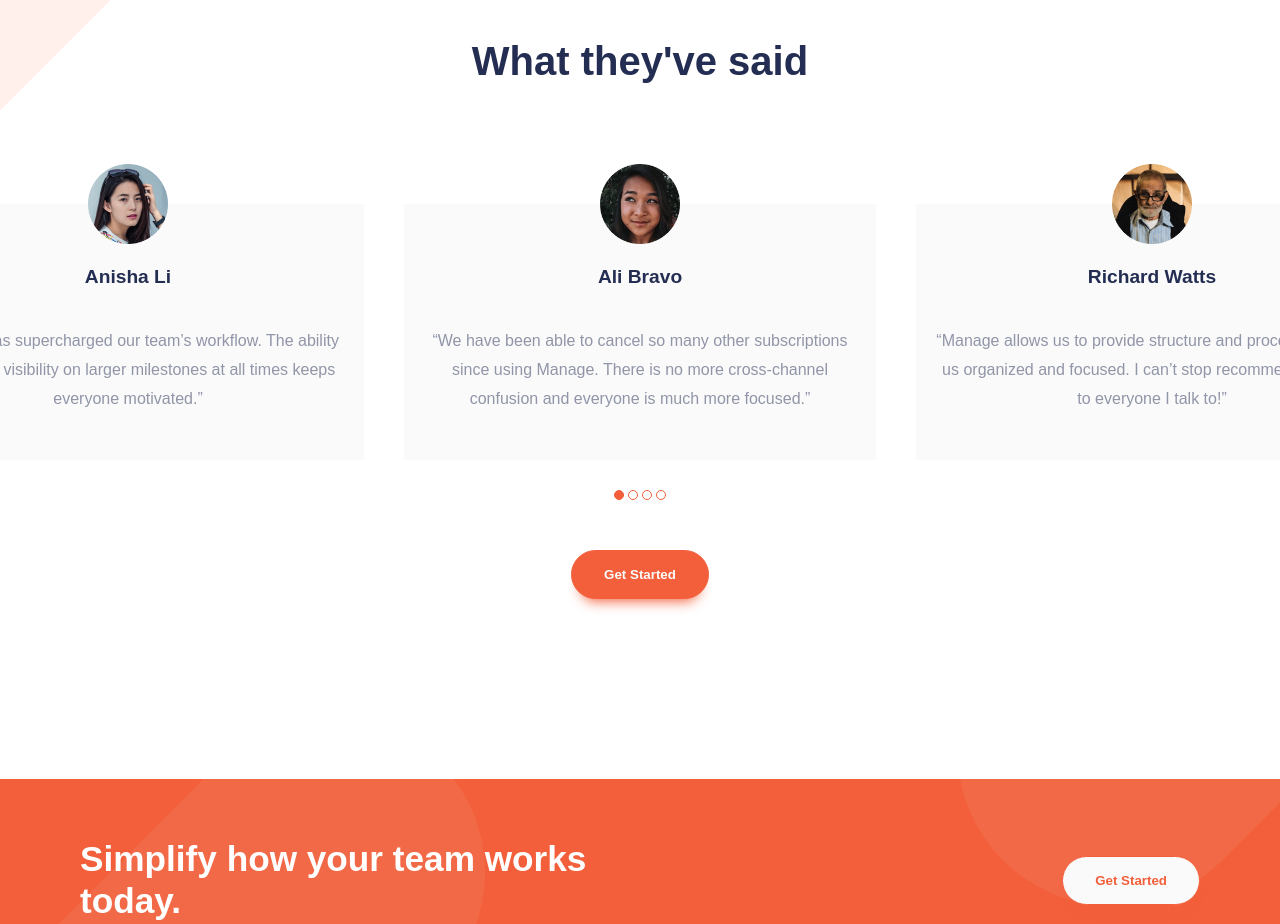
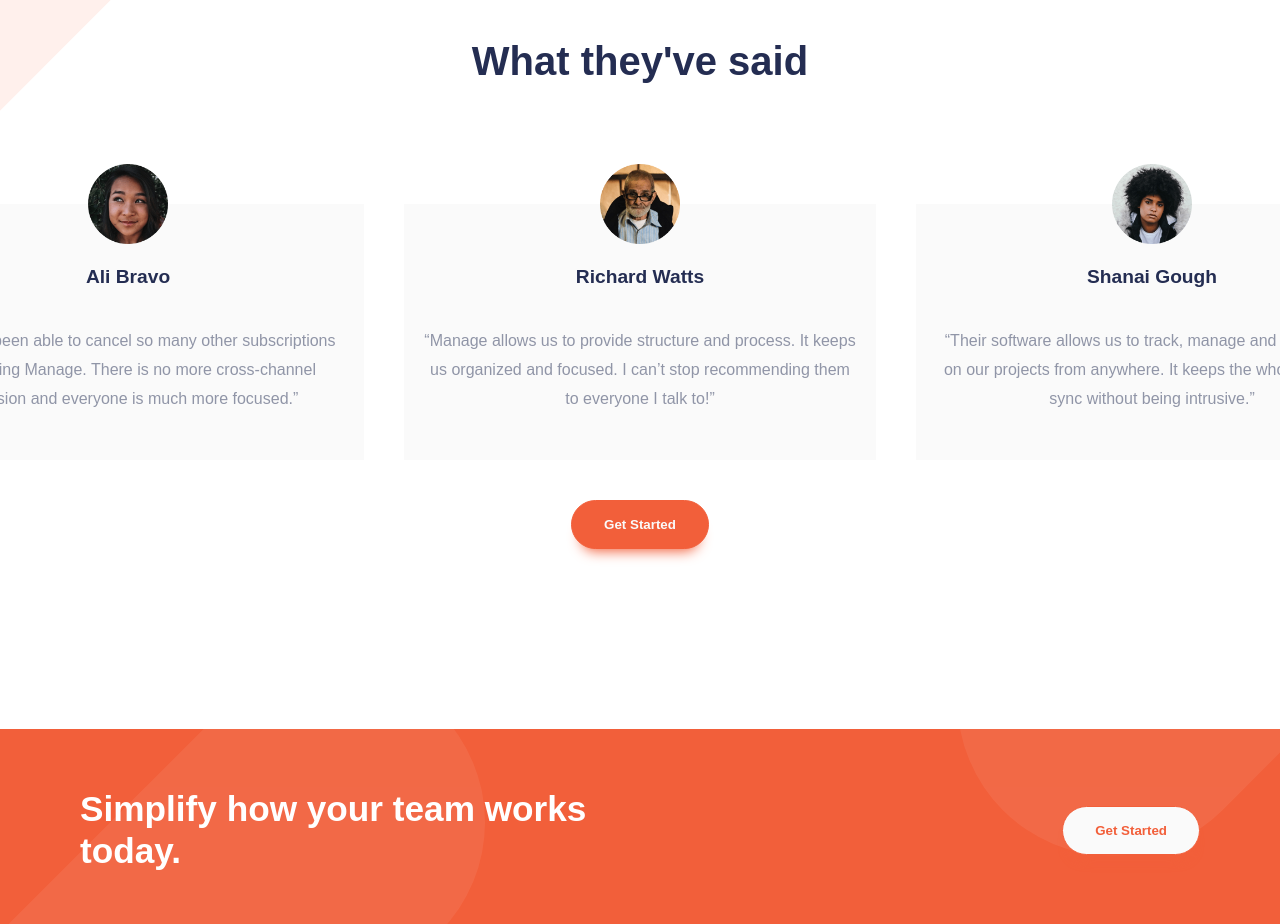
Before and after one commit to KoTubA/Front-end-foundations, a website built with webpack: page Webpack/src/index.html in a window 1280 px wide. Shown: the part 1500-2424 px from the top of the page. Built offline with nearby package versions, Linux system fonts and the light colour scheme; a web font is replaced by a local one.

Commit message:
Add slideshow

```diff
--- a/Webpack/src/index.html
+++ b/Webpack/src/index.html
@@ -157,8 +157,8 @@
                     </div>
                 </div>
                 <div class="dots-wrapper">
+                    <div class="dots-slider"></div>
                     <div class="dots-slider dots-active"></div>
-                    <div class="dots-slider"></div>
                     <div class="dots-slider"></div>
                     <div class="dots-slider"></div>
                 </div>
--- a/Webpack/src/scripts/app.ts
+++ b/Webpack/src/scripts/app.ts
@@ -6,8 +6,9 @@ document.addEventListener('DOMContentLoaded', () => {
         nav_list = document.querySelector('.nav-list'),
         overlay = document.querySelector('.overlay'),
         form = document.querySelector('.footer-section-form-cnt'),
-        form_email = document.querySelector('#email');
-
+        form_email = document.querySelector('#email'),
+        slider_wrapper = document.querySelector('.slider-card-wrapper'),
+        dots_slider = document.querySelectorAll('.dots-slider');
 
     //Navigation
     nav_toggler?.addEventListener('click', function (this: typeof nav_toggler) {
@@ -26,10 +27,10 @@ document.addEventListener('DOMContentLoaded', () => {
 
         const email = (document.querySelector('#email') as HTMLTextAreaElement).value;
 
-        const re = /^(([^<>()[\]\\.,;:\s@\"]+(\.[^<>()[\]\\.,;:\s@\"]+)*)|(\".+\"))@((\[[0-9]{1,3}\.[0-9]{1,3}\.[0-9]{1,3}\.[0-9]{1,3}\])|(([a-zA-Z\-0-9]+\.)+[a-zA-Z]{2,}))$/;
+        const reg = /^(([^<>()[\]\\.,;:\s@\"]+(\.[^<>()[\]\\.,;:\s@\"]+)*)|(\".+\"))@((\[[0-9]{1,3}\.[0-9]{1,3}\.[0-9]{1,3}\.[0-9]{1,3}\])|(([a-zA-Z\-0-9]+\.)+[a-zA-Z]{2,}))$/;
 
 
-        if (!re.test(email)) {
+        if (!reg.test(email)) {
             form.classList.add('invalid-data');
         }
     });
@@ -39,4 +40,29 @@ document.addEventListener('DOMContentLoaded', () => {
         form?.classList.remove('invalid-data');
     });
 
+    //Slider
+    let counter = 2;
+
+    function changeSlide() {
+        const slider_card = document.querySelectorAll('.slider-card');
+        const slider_length = slider_card.length;
+
+        //Margin left and right card element
+        const style = slider_card[0].currentStyle || window.getComputedStyle(slider_card[0]);
+
+        const card_width = slider_card[0].clientWidth + parseFloat(style.marginLeft) + parseFloat(style.marginRight)
+
+        //slider_wrapper.style.transform = `translateX(-${counter * card_width}px)`;
+        slider_wrapper?.appendChild(slider_card[0]);
+
+        dots_slider.forEach(ele => ele.classList.remove("dots-active"));
+
+        dots_slider[counter].classList.add("dots-active");
+
+        (counter < slider_length - 1) ? counter++ : counter = 0;
+
+    }
+
+    let slider = setInterval(changeSlide, 5000);
+
 });
--- a/Webpack/src/styles/_media.scss
+++ b/Webpack/src/styles/_media.scss
@@ -408,6 +408,14 @@
         transform: translateX(-10%);
     }
 
+    .slider-cnt {
+        padding-bottom: 40px;
+    }
+
+    .dots-wrapper {
+        display: none;
+    }
+
 }
 
 @media (min-width: 1170px) {
--- a/Webpack/src/styles/main.scss
+++ b/Webpack/src/styles/main.scss
@@ -331,6 +331,8 @@ body {
 .slider-card-wrapper {
     display: flex;
     width: 100%;
+    transform: translateX(-100%);
+    transition: .4s ease-in-out;
 }
 
 .slider-card {
```
Also changed, not shown: Webpack/dist/app.css, Webpack/dist/bundle.js, Webpack/dist/index.html.
